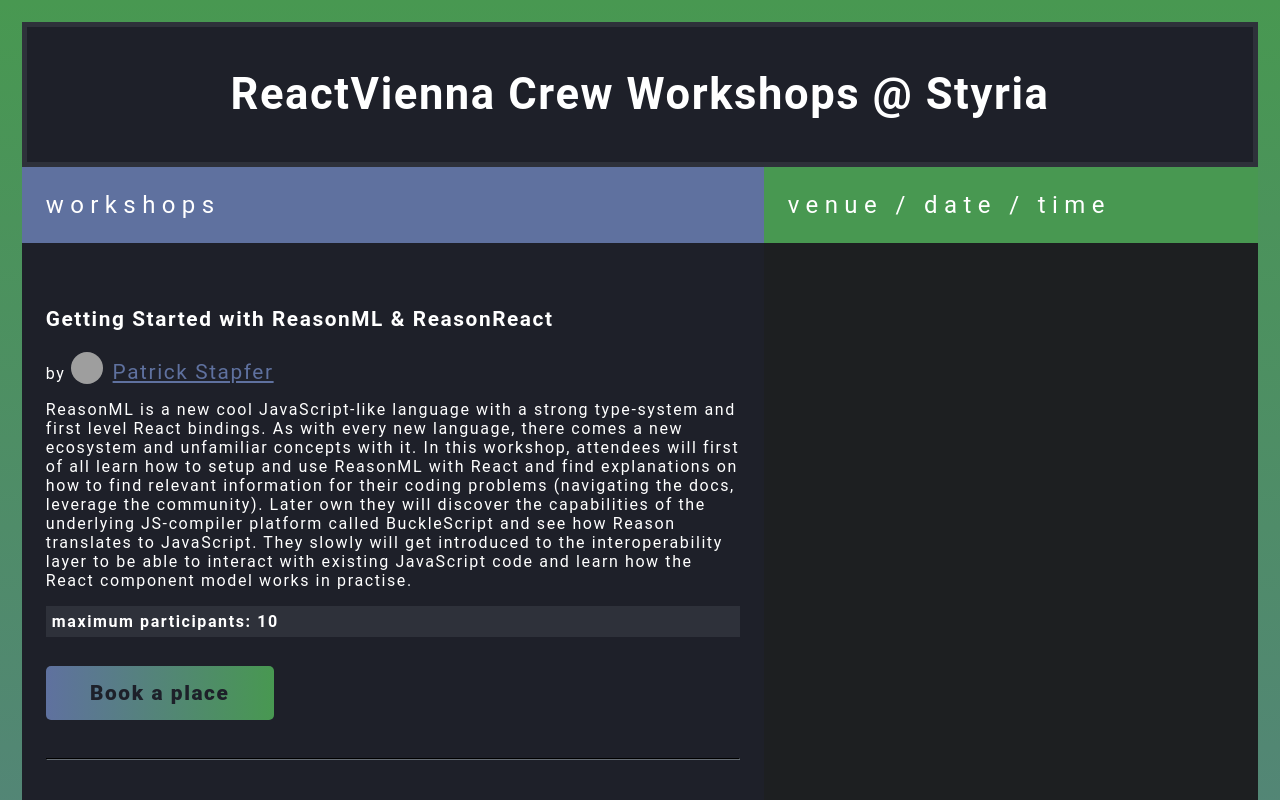
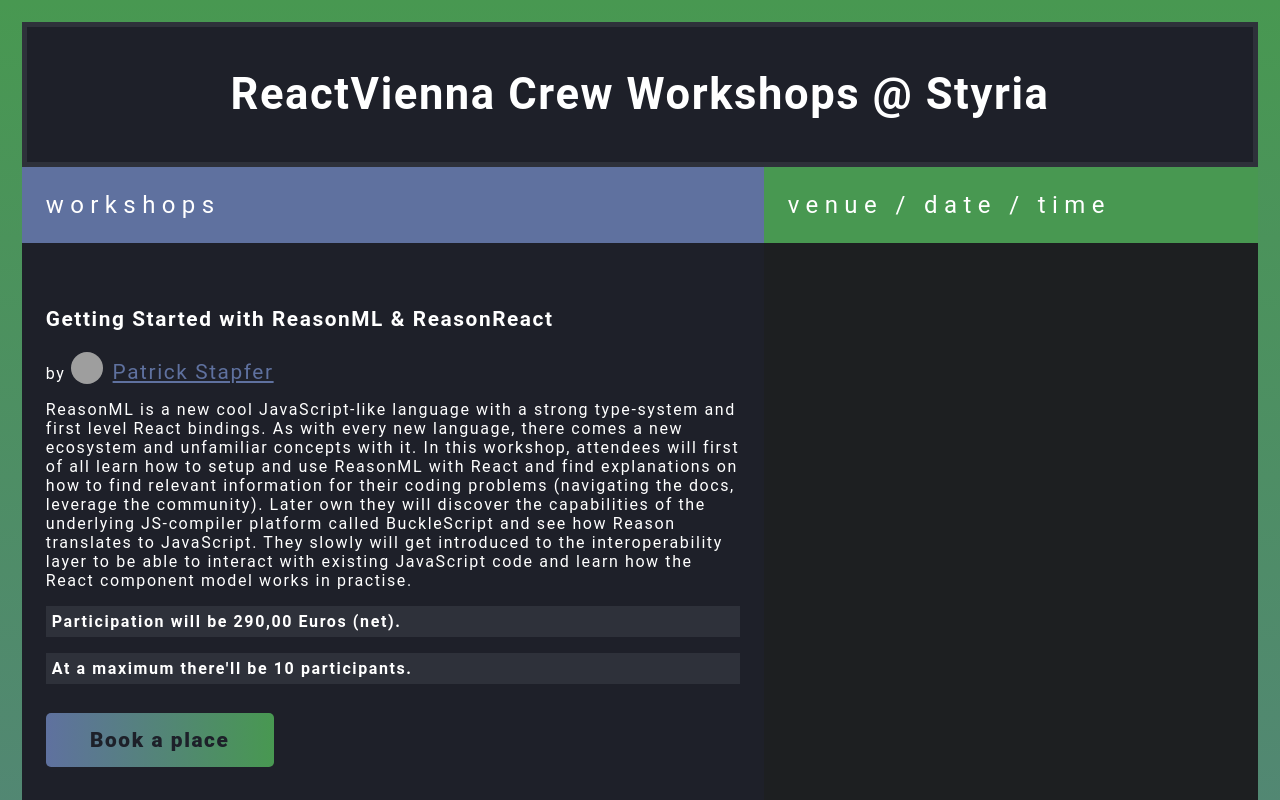
Before and after one commit to manpenaloza/grazjs-reactvienna-workshops, a React (Create React App) app: page / in a window 1280 px wide. Shown: the top 800 px of the page. Built offline with nearby package versions, Linux system fonts and the light colour scheme; grey boxes are pictures that could not be loaded.

Commit message:
some code organizing

```diff
--- a/src/App.js
+++ b/src/App.js
@@ -109,6 +109,12 @@
   height: 32px;
 `;
 
+const ContentInfoBox = styled.p`
+  font-weight: 700;
+  background-color: #2e313a;
+  padding: 6px;
+`;
+
 const Workshop = ({
   nameTutor,
   twitter,
@@ -124,7 +130,8 @@
       <h3 style={{ fontSize: "1.3em", fontWeight: 700 }}>{title}</h3>
       <p>by <TutorImage src={image} /><TutorLink href={twitter} target="_blank">{nameTutor}</TutorLink></p>
       <p>{description}</p>
-      <p style={{ fontWeight: 700, backgroundColor: "#2e313a", padding: "6px" }}>maximum participants: {maxParticipants}</p>
+      <ContentInfoBox>Participation will be {price} Euros (net).</ContentInfoBox>
+      <ContentInfoBox>At a maximum there'll be {maxParticipants} participants.</ContentInfoBox>
       <CTAButton>Book a place</CTAButton>
       <hr style={{ borderColor: "#1D1F21", marginBottom: "5vw", marginTop: "3vw" }}/>
     </section>
--- a/src/content.js
+++ b/src/content.js
@@ -5,7 +5,7 @@
     image: "https://d33wubrfki0l68.cloudfront.net/c8fe4b900526246d3131f62030a0e5c7d81436d3/5eddd/226d782886f6363ef5edff0982a22d70.jpg",
     title: "Getting Started with ReasonML & ReasonReact",
     description: "ReasonML is a new cool JavaScript-like language with a strong type-system and first level React bindings. As with every new language, there comes a new ecosystem and unfamiliar concepts with it.\n In this workshop, attendees will first of all learn how to setup and use ReasonML with React and find explanations on how to find relevant information for their coding problems (navigating the docs, leverage the community).\n Later own they will discover the capabilities of the underlying JS-compiler platform called BuckleScript and see how Reason translates to JavaScript. They slowly will get introduced to the interoperability layer to be able to interact with existing JavaScript code and learn how the React component model works in practise.",
-    price: "Euro 290,00",
+    price: "290,00",
     workshops: [
       {
         date: "07.06.2018",
@@ -23,7 +23,7 @@
     image: "https://d33wubrfki0l68.cloudfront.net/dbad9c1b60d7f66c3bf2b4a32c63cb2c7234be6f/8fbac/37710e788d37eaf9d3cf7d09d1074eeb.jpg",
     title: "Component-driven Development",
     description: "Web applications becoming bigger and more complex, and as they grow, the complexity of the User Interface, arguably the most important part of your application, increases. And with it, your responsibility as a UI developer.\n A traditional development workflow — change code, refresh the app in the browser, click-click-click to reproduce the desired state, repeat — doesn't work anymore. Tools like React hot loader make it faster but don't really fix the underlying issue.",
-    price: "Euro 290,00",
+    price: "290,00",
     workshops: [
       {
         date: "06.06.2018",
@@ -41,7 +41,7 @@
     image: "https://d33wubrfki0l68.cloudfront.net/ecc0f45f398b8725a20ef8872ce8b7504cee0b90/7c9a7/9ab9d94edb387f16133540582a9f8a2b.jpg",
     title: "Webpack - The Good Parts",
     description: "In this high-level overview you'll learn how to configure Webpack. Even if you know it already, there might be some surprises in store as you gain insight to the tool you otherwise might miss.",
-    price: "Euro 145,00",
+    price: "145,00",
     workshops: [
       { date: "06.06.2018", time: {
         start: "09:30",
```
